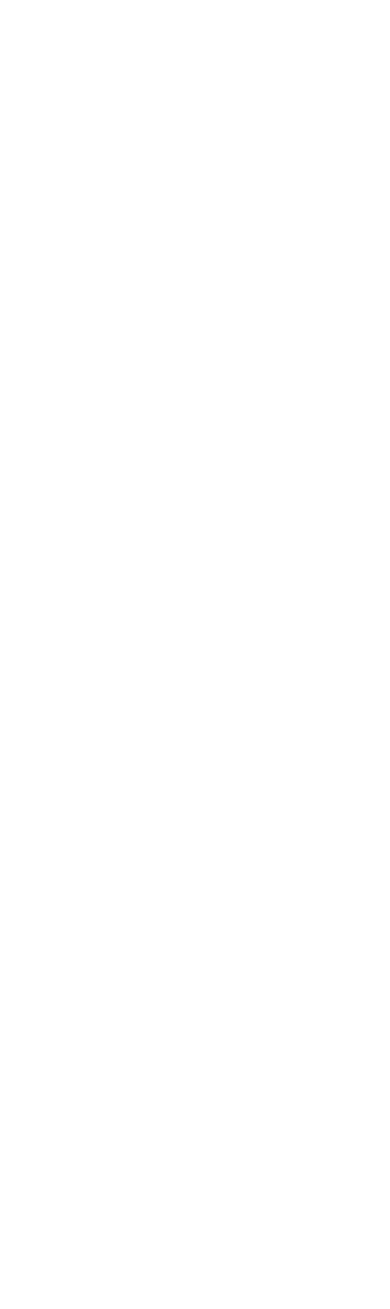
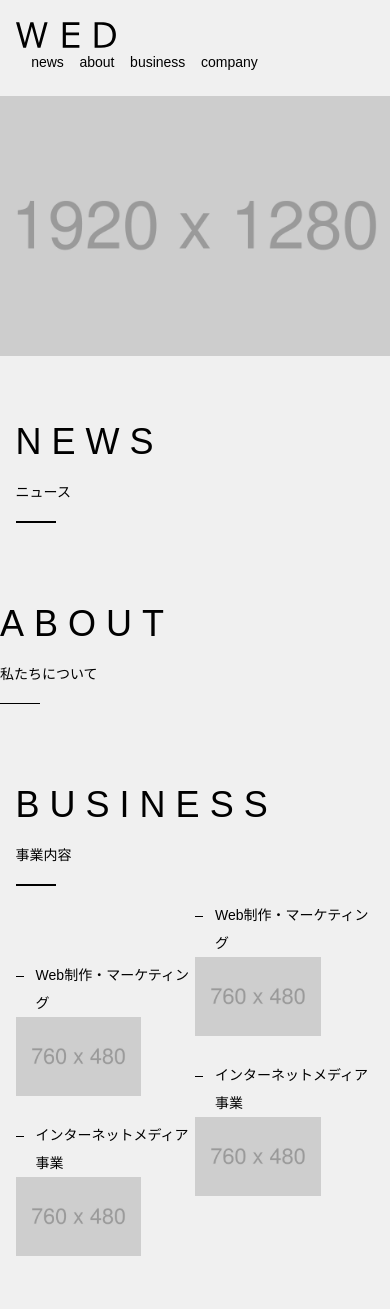
Before and after one commit to unico-9247/coding-practice, a plain HTML site: page WED2/index.html in a window 390 px wide. Shown: the top 1309 px of the page. Before the commit the page ends 844 px from the top, so only its background shows below. Drawn offline with Linux system fonts and the light colour scheme.

Commit message:
html,css修正

```diff
--- a/WED2/css/base.css
+++ b/WED2/css/base.css
@@ -52,9 +52,3 @@ textarea {
   font-family: inherit;
   font-size: 100%;
 }
-
-.wrapper {
-  max-width: 1000px;
-  margin: 0 auto;
-  padding: 0 4%;
-}
--- /dev/null
+++ b/WED2/css/object.css
@@ -0,0 +1,27 @@
+/* 各セクション共通で使用 */
+.wrapper {
+  max-width: 1000px;
+  margin: 0 auto;
+  padding: 50px 4%;
+}
+
+
+.section__title-container::after {
+  content: "";
+  display: block;
+  width: 40px;
+  height: 1.5px;
+  background-color: #000000;
+  margin: 15px 0;
+}
+
+.section__title-en {
+  font-size: 3.6rem;
+  font-weight: normal;
+  text-transform: uppercase;
+  letter-spacing: 1rem;
+}
+
+.section__title-ja {
+  font-weight: normal;
+}
--- a/WED2/css/style.css
+++ b/WED2/css/style.css
@@ -0,0 +1,184 @@
+/* header */
+.header__flex {
+  display: flex;
+  justify-content: space-between;
+}
+
+.header__inner-flex {
+  display: flex;
+  margin-left: 8vw;
+  align-items: center;
+}
+
+/* header,footer logo　共通 */
+.header__logo, .footer__logo {
+  width: 100px;
+}
+
+.header__nav-menu {
+  display: flex;
+}
+
+.header__nav-menu li {
+  margin-left: 4vw;
+}
+
+.header__contact {
+  font-size: 1.2rem;
+  background-color: #000000;
+  color: #FFFFFF;
+  padding: 20px 40px;
+}
+
+/* mainvisual */
+/* 画面が広がらない */
+.mainvisual {
+  margin: 0 calc(50% - 50vw);
+  width: 100vw;
+}
+
+
+/* business */
+/* business__flex内の要素を垂直に中央寄りにしたい */
+.business__flex {
+  display: flex;
+}
+
+.business__inner-left {
+  margin-top: 60px;
+}
+
+.business__inner-item {
+  position: relative;
+}
+
+.business__inner-item + .business__inner-item {
+  margin-top: 25px;
+}
+
+.business__inner-item img {
+  width: 70%;
+}
+
+.business__inner-title {
+  margin-left: 20px;
+}
+
+.business__inner-title::before {
+  content: "";
+  width: 8px;
+  height: 1.5px;
+  background-color: #000;
+  position: absolute;
+  top: 15px;
+  left: 0;
+}
+
+/* company */
+.company__info {
+  display: flex;
+  flex-wrap: wrap;
+}
+
+.company__info-item {
+  width: 15%;
+}
+
+.company__info-data {
+  width: 85%;
+}
+
+
+/* -------------------------------------------
+Company
+-------------------------------------------*/
+/*
+テキストと画像はpositionを使って配置
+子要素の「position: absolute;」で高さがなくなるため、
+「height: 750px;」を指定して高さを確保
+*/
+/* #company {
+  height: 750px;
+  display: flex;
+  align-items: center;
+  position: relative;
+}
+#company .text {
+  width: 55%;
+  background-color: #fff;
+  padding: 100px 8% 100px 6%;
+  position: absolute;
+  top: 0;
+  left: 0;
+}
+#company .img {
+  width: 53%;
+  position: absolute;
+  top: 115px;
+  right: 0;
+}
+#company .img img {
+  width: 100%;
+  height: 400px;
+  object-fit: cover;
+}
+#company .info {
+  display: flex;
+  align-items: center;
+  flex-wrap: wrap;
+}
+#company .info dt {
+  width: 20%;
+  margin-top: 10px;
+} */
+/*
+1つめのdtにはmargin-topを設定しない
+*/
+/* #company .info dt:first-of-type {
+  margin-top: 0;
+} */
+/* #company .info dd {
+  width: 80%;
+  margin-top: 10px;
+} */
+/*
+1つめのddにはmargin-topを設定しない
+*/
+/* #company .info dd:first-of-type {
+  margin-top: 0;
+}
+#company .info .add {
+  margin-left: 20%;
+} */
+
+/* footer */
+.footer__flex {
+  display: flex;
+  justify-content: space-between;
+}
+
+
+/* レスポンシブ */
+@media screen and (max-width: 900px) {
+  /* header */
+  .header__inner-flex {
+    flex-direction: column;
+    margin-left: 0;
+    align-items: stretch;
+    padding: 20px 4vw;
+  }
+
+  .header__contact {
+    display: none;
+  }
+
+  /* footer */
+  .footer__flex {
+    flex-direction: column;
+  }
+
+  .footer__contact-info, .footer__copyright {
+    margin-top: 20px;
+  }
+
+}
--- a/WED2/index.html
+++ b/WED2/index.html
@@ -0,0 +1,142 @@
+<!DOCTYPE html>
+<html lang="ja">
+<head>
+  <meta charset="UTF-8">
+  <meta name="viewport" content="width=device-width, initial-scale=1.0">
+  <meta description="渋谷のWeb制作会社、ウェブエンターテインメントデザイン株式会社のコーポレートサイトです。">
+  <title>WED2"</title>
+  <link rel="stylesheet" href="css/reset.css">
+  <link rel="stylesheet" href="css/base.css">
+  <link rel="stylesheet" href="css/style.css">
+  <link rel="stylesheet" href="css/object.css">
+  <link rel="shortcut icon" href="images/favicon.ico" type="image/x-icon">
+</head>
+
+<body>
+  <!-- header -->
+  <header class="header">
+    <div class="header__flex">
+      <div class="header__inner-flex">
+        <div class="header__logo">
+          <h1><a href="index.html"><img src="images/logo.svg" alt="WED"></a></h1>
+        </div>
+        <nav class="header__nav">
+          <ul class="header__nav-menu">
+            <li class="header__nav-item"><a href="#news">news</a></li>
+            <li class="header__nav-item"><a href="#about">about</a></li>
+            <li class="header__nav-item"><a href="#business">business</a></li>
+            <li class="header__nav-item"><a href="#company">company</a></li>
+          </ul>
+        </nav>
+      </div>
+      <div class="header__contact">
+        <span>お問い合わせ</span>
+      </div>
+    </div>
+  </header>
+
+  <main class="main">
+    <!-- mainvisual -->
+    <div class="mainvisual">
+      <img src="images/mainvisual.jpg" alt="オフィス内の様子">
+    </div>
+    <!-- news -->
+    <section id="news" class="wrapper">
+      <div class="section__title-container">
+        <h2 class="section__title-en">news</h2>
+        <h3 class="section__title-ja">ニュース</h3>
+      </div>
+    </section>
+    <!-- about -->
+    <section id="about">
+      <div class="section__title-container">
+        <h2 class="section__title-en">about</h2>
+        <h3 class="section__title-ja">私たちについて</h3>
+      </div>
+    </section>
+    <!-- business -->
+    <section id="business" class="wrapper">
+      <div class="section__title-container">
+        <h2 class="section__title-en">business</h2>
+        <h3 class="section__title-ja">事業内容</h3>
+      </div>
+      <div class="business__flex">
+        <div class="business__inner-left">
+          <div class="business__inner-item">
+            <p class="business__inner-title">Web制作・マーケティング</p>
+            <img src="images/business1.jpg" alt="ミーティングの様子">
+          </div>
+          <div class="business__inner-item">
+            <p class="business__inner-title">インターネットメディア事業</p>
+            <img src="images/business2.jpg" alt="PC画面">
+          </div>
+        </div>
+        <div class="business__inner-right">
+          <div class="business__inner-item">
+            <p class="business__inner-title">Web制作・マーケティング</p>
+            <img src="images/business1.jpg" alt="ミーティングの様子">
+          </div>
+          <div class="business__inner-item">
+            <p class="business__inner-title">インターネットメディア事業</p>
+            <img src="images/business2.jpg" alt="PC画面">
+          </div>
+        </div>
+      </div>
+    </section>
+    <!-- company -->
+    <section id="company" class="wrapper">
+      <div class="company__inner">
+        <div class="section__title-container">
+          <h2 class="section__title-en">company</h2>
+          <h3 class="section__title-ja">会社概要</h3>
+        </div>
+        <dl class="company__info">
+          <dt class="company__info-item">会社名</dt>
+          <dd class="company__info-data">ウェブエンターテイメントデザイン株式会社</dd>
+          <dt class="company__info-item">会社名</dt>
+          <dd class="company__info-data">ウェブエンターテイメントデザイン株式会社</dd>
+        </dl>
+        <dl class="info">
+          <dt>会社名</dt>
+          <dd>ウェブエンターテイメントデザイン株式会社</dd>
+          <dt>所在地</dt>
+          <dd>東京都渋谷区桜丘町99-9 West Building 3F</dd>
+          <dt>代表</dt>
+          <dd>ＸＸＸＸＸＸ</dd>
+          <dt>設立</dt>
+          <dd>2021年1月1日</dd>
+          <dt>資本金</dt>
+          <dd>3,000,000円</dd>
+          <dt>事業内容</dt>
+          <dd>Web制作・マーケティング</dd>
+          <dd class="add">インターネットメディア事業</dd>
+          <dd class="add">プロモーション企画・制作</dd>
+          <dd class="add">ソーシャル企画・運営</dd>
+        </dl>
+      </div>
+
+    </section>
+
+  </main>
+
+  <!-- footer -->
+  <footer class="footer wrapper">
+    <div class="footer__flex">
+      <div class="footer__logo">
+        <img src="images/logo.svg" alt="WED">
+      </div>
+      <ul class="footer__contact-info">
+        <li class="footer__contact-item">Web Entertainment Design Inc.</li>
+        <li class="footer__contact-item">West Building 3F</li>
+        <li class="footer__contact-item">9-99 Sakuragaokacho Shibuya-ku</li>
+        <li class="footer__contact-item">Tokyo, Japan 150-0031</li>
+        <li class="footer__contact-item">T/99-9999-9999</li>
+      </ul>
+    </div>
+    <div class="footer__copyright">
+      <span>© Web Entertainment Design Inc.</span>
+    </div>
+  </footer>
+
+</body>
+</html>
```
